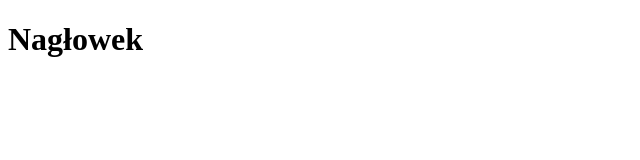
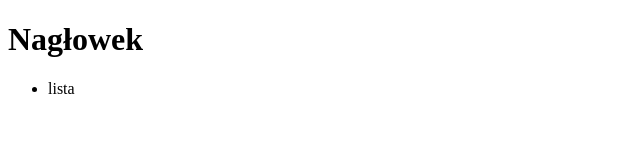
Before and after one commit to Demen124/repozytorium-test, a plain HTML site: page index.html in a window 1280 px wide. Shown: the full height of the page, 0-640 px from the left. Drawn offline with Linux system fonts and the light colour scheme.

Commit message:
Dodaliśmy listę

```diff
--- a/index.html
+++ b/index.html
@@ -8,5 +8,8 @@
   </head>
   <body>
     <h1>Nagłowek</h1>
+    <ul>
+      <li>lista</li>
+    </ul>
   </body>
 </html>
```
